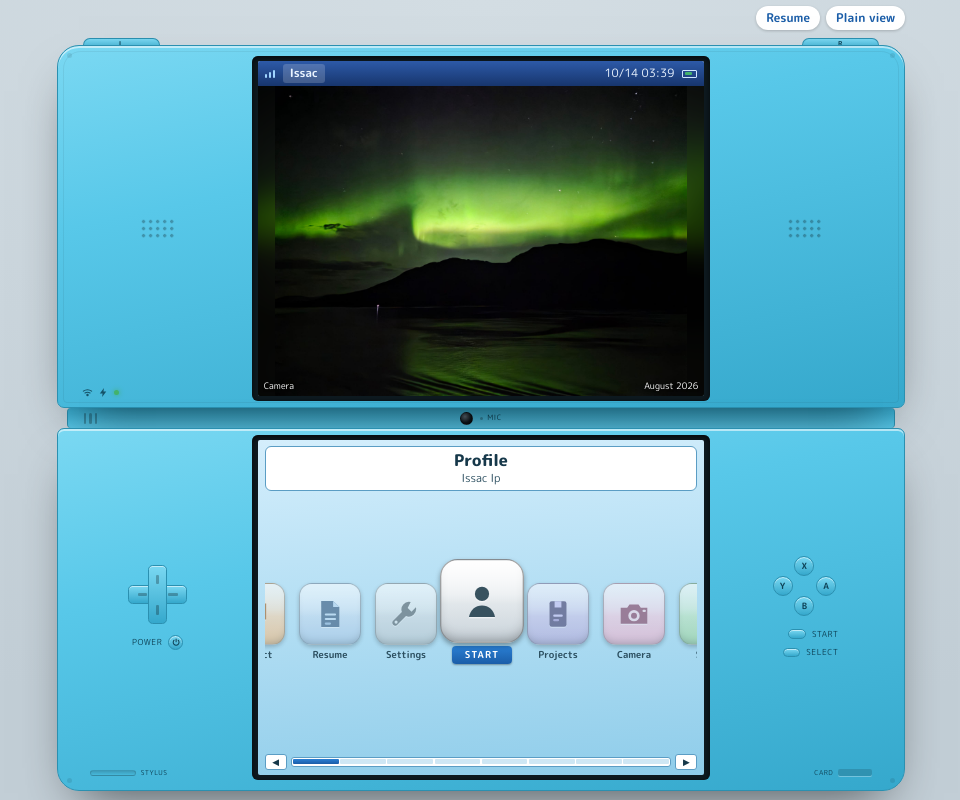
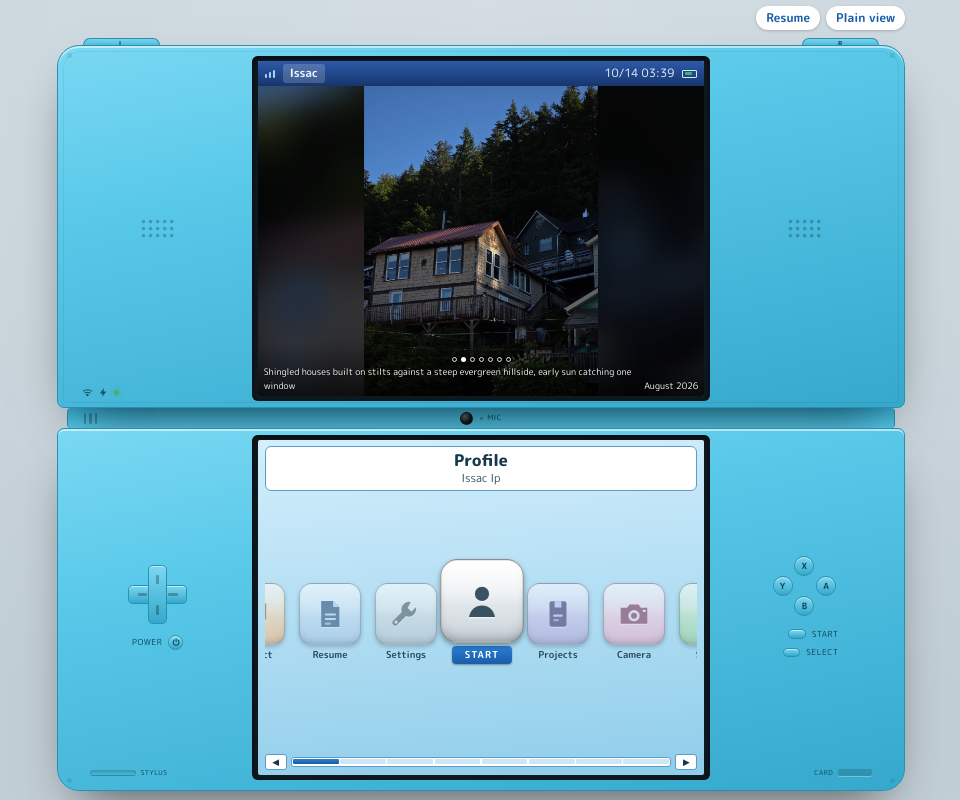
Before and after one commit to issac-23/portfolio, a Next.js app: page / in a window 1280 px wide. Shown: the whole page, without its empty margins (159-1119 px from the left). Built offline with nearby package versions, Linux system fonts and the light colour scheme.

Commit message:
Make the home photo read as a slideshow

```diff
--- a/app/(dsi)/dsi.css
+++ b/app/(dsi)/dsi.css
@@ -617,30 +617,78 @@
   inset: 0;
   animation: dsi-fade 0.6s ease both;
 }
+/* A slow zoom over the photo's time on screen. Transform only, on the image,
+   and the frame clips it, so nothing around it moves. The shot is re-keyed
+   per photo, which restarts it. */
+.dsi-photo-front {
+  object-fit: contain;
+  transform-origin: center;
+  animation: dsi-kenburns 5s linear both;
+}
 .dsi-photo-back {
   object-fit: cover;
   filter: blur(14px) brightness(0.7);
   transform: scale(1.15);
 }
-.dsi-photo-front { object-fit: contain; }
+.dsi-photo[data-held] .dsi-photo-front { animation-play-state: paused; }
+.dsi-photo-next {
+  position: absolute;
+  inset: 0;
+  padding: 0;
+  border: 0;
+  background: none;
+  cursor: pointer;
+}
 .dsi-photo-tag {
   position: absolute;
-  inset: auto 6px 4px;
-  display: flex;
-  justify-content: space-between;
+  inset: auto 0 0;
+  display: flex;
+  flex-direction: column;
+  gap: 3px;
+  padding: 14px 6px 4px;
   font-size: 0.56rem;
   color: #fff;
   text-shadow: 0 1px 2px rgba(0, 0, 0, 0.9);
+  background: linear-gradient(to top, rgba(0, 0, 0, 0.55), transparent);
   pointer-events: none;
 }
+.dsi-photo-dots {
+  display: flex;
+  justify-content: center;
+  gap: 4px;
+}
+.dsi-photo-dots i {
+  width: 5px;
+  height: 5px;
+  border-radius: 50%;
+  border: 1px solid rgba(255, 255, 255, 0.85);
+  box-sizing: border-box;
+}
+.dsi-photo-dots i[data-on] { background: #fff; }
+.dsi-photo-line {
+  display: flex;
+  justify-content: space-between;
+  align-items: flex-end;
+  gap: 8px;
+}
+.dsi-photo-line > span:last-child { flex: none; }
+.dsi-photo-alt {
+  display: -webkit-box;
+  -webkit-box-orient: vertical;
+  -webkit-line-clamp: 2;
+  overflow: hidden;
+}
 @keyframes dsi-fade { from { opacity: 0; } to { opacity: 1; } }
+@keyframes dsi-kenburns { from { transform: scale(1); } to { transform: scale(1.08); } }
 
 @media (prefers-reduced-motion: reduce) {
   .dsi-photo-shot { animation: none; }
+  .dsi-photo-front { animation: none; }
 }
 /* The same again for the System Settings switch, which can ask for less
    motion than the device does. */
-:root[data-motion='reduce'] .dsi-photo-shot { animation: none; }
+:root[data-motion='reduce'] .dsi-photo-shot,
+:root[data-motion='reduce'] .dsi-photo-front { animation: none; }
 
 /* ── lower screen: the app rail ── */
 .dsi-lower {
--- a/components/dsi/PhotoFrame.tsx
+++ b/components/dsi/PhotoFrame.tsx
@@ -1,34 +1,60 @@
 'use client'
 
 import Image from 'next/image'
-import { useEffect, useState } from 'react'
+import { useEffect, useRef, useState } from 'react'
 import type { GalleryPhoto } from '@/data/gallery'
 import { lessMotion, useMotion } from './prefs'
 
-const INTERVAL = 6000
+const INTERVAL = 5000
+// Each photo fades in over 0.6s (.dsi-photo-shot). Clicks closer together
+// than that would cut the fade off half way, so they are ignored.
+const MIN_GAP = 600
 
 /**
  * The home screen's hero photo. On the real DSi this was the last picture
- * you took, so here it walks the gallery.
+ * you took, so here it runs as a slideshow over the gallery.
  *
- * Rotation stops on hover and never starts under reduced motion: content
- * that changes on its own needs a way to hold still.
+ * Rotation stops on mouse hover and while the tab is hidden, and never starts
+ * under reduced motion: content that changes on its own needs a way to hold
+ * still. Clicking steps to the next photo, which stays available under reduced
+ * motion because the visitor asked for it. All of the state lives here so a
+ * new photo never re-renders the menu or the rail.
  */
 export default function PhotoFrame({ photos }: { photos: GalleryPhoto[] }) {
   const [i, setI] = useState(0)
   const [paused, setPaused] = useState(false)
+  const [hidden, setHidden] = useState(false)
+  const lastChange = useRef(0)
   // Re-checked when System Settings changes the motion choice mid-visit.
   const motion = useMotion()
 
   useEffect(() => {
-    if (paused || photos.length < 2) return
+    const sync = () => setHidden(document.visibilityState === 'hidden')
+    sync()
+    document.addEventListener('visibilitychange', sync)
+    return () => document.removeEventListener('visibilitychange', sync)
+  }, [])
+
+  // A timeout per photo, so a click also restarts the 5s.
+  useEffect(() => {
+    if (paused || hidden || photos.length < 2) return
     if (lessMotion()) return
-    const id = setInterval(() => setI(n => (n + 1) % photos.length), INTERVAL)
-    return () => clearInterval(id)
-  }, [paused, photos.length, motion])
+    const id = setTimeout(() => {
+      lastChange.current = performance.now()
+      setI(n => (n + 1) % photos.length)
+    }, INTERVAL)
+    return () => clearTimeout(id)
+  }, [i, paused, hidden, photos.length, motion])
 
   const photo = photos[i]
   if (!photo) return <div className="dsi-photo" />
+
+  const next = () => {
+    const now = performance.now()
+    if (now - lastChange.current < MIN_GAP) return
+    lastChange.current = now
+    setI(n => (n + 1) % photos.length)
+  }
 
   // Same sizes on both layers, so they resolve to one variant and one download.
   const sizes = '(max-width: 620px) 76vw, 640px'
@@ -36,8 +62,9 @@ export default function PhotoFrame({ photos }: { photos: GalleryPhoto[] }) {
   return (
     <div
       className="dsi-photo"
-      onMouseEnter={() => setPaused(true)}
-      onMouseLeave={() => setPaused(false)}
+      data-held={paused || hidden ? 'true' : undefined}
+      onPointerEnter={e => e.pointerType === 'mouse' && setPaused(true)}
+      onPointerLeave={e => e.pointerType === 'mouse' && setPaused(false)}
     >
       <div className="dsi-photo-shot" key={photo.src}>
         <Image src={photo.src} alt="" fill sizes={sizes} className="dsi-photo-back" priority={i === 0} />
@@ -50,9 +77,19 @@ export default function PhotoFrame({ photos }: { photos: GalleryPhoto[] }) {
           priority={i === 0}
         />
       </div>
+      {/* Pointer only: keyboard users have Camera, and a Tab stop up here
+          would come before the rail. */}
+      <button type="button" className="dsi-photo-next" aria-label="Next photo" tabIndex={-1} onClick={next} />
       <div className="dsi-photo-tag">
-        <span>Camera</span>
-        <span>{photo.caption}</span>
+        <div className="dsi-photo-dots" aria-hidden="true">
+          {photos.map((p, n) => (
+            <i key={p.src} data-on={n === i ? 'true' : undefined} />
+          ))}
+        </div>
+        <div className="dsi-photo-line">
+          <span className="dsi-photo-alt" aria-hidden="true">{photo.alt}</span>
+          <span>{photo.caption}</span>
+        </div>
       </div>
     </div>
   )
```
